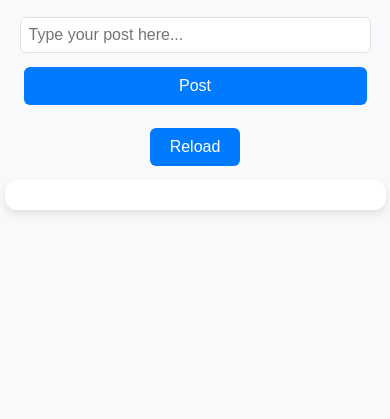
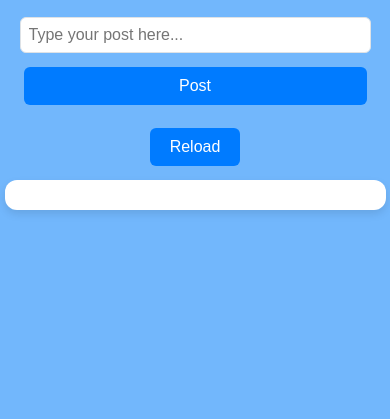
Before and after one commit to weblabsaus/goule, a plain HTML site: page mobile.html in a window 390 px wide. Shown: the part 425-844 px from the top of the page. Drawn offline with Linux system fonts and the light colour scheme; no server answers.

Commit message:
Update mobile.html

```diff
--- a/mobile.html
+++ b/mobile.html
@@ -15,7 +15,7 @@
     <style>
         body {
             font-family: 'Roboto', sans-serif;
-            background-color: #f8f9fa;
+            background-color: #72b7fc;
             color: #343a40;
             margin: 0;
             padding: 0;
```
